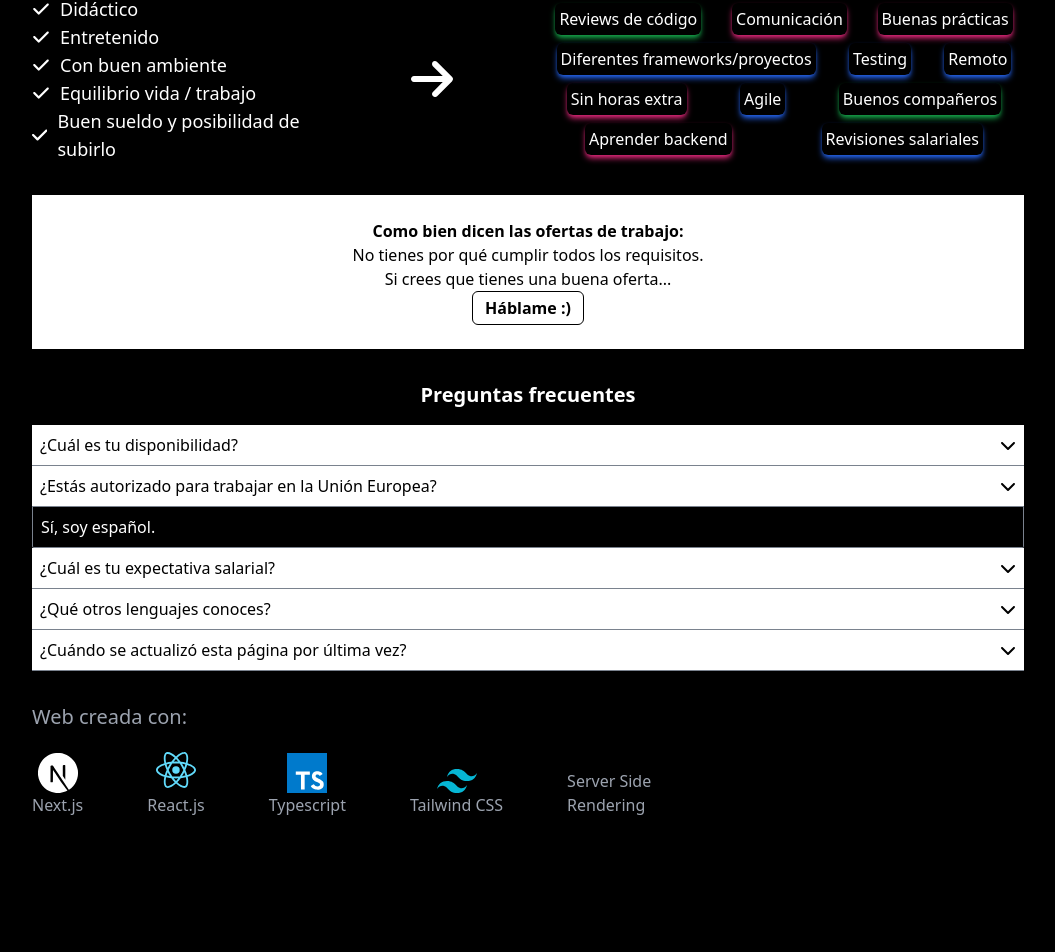
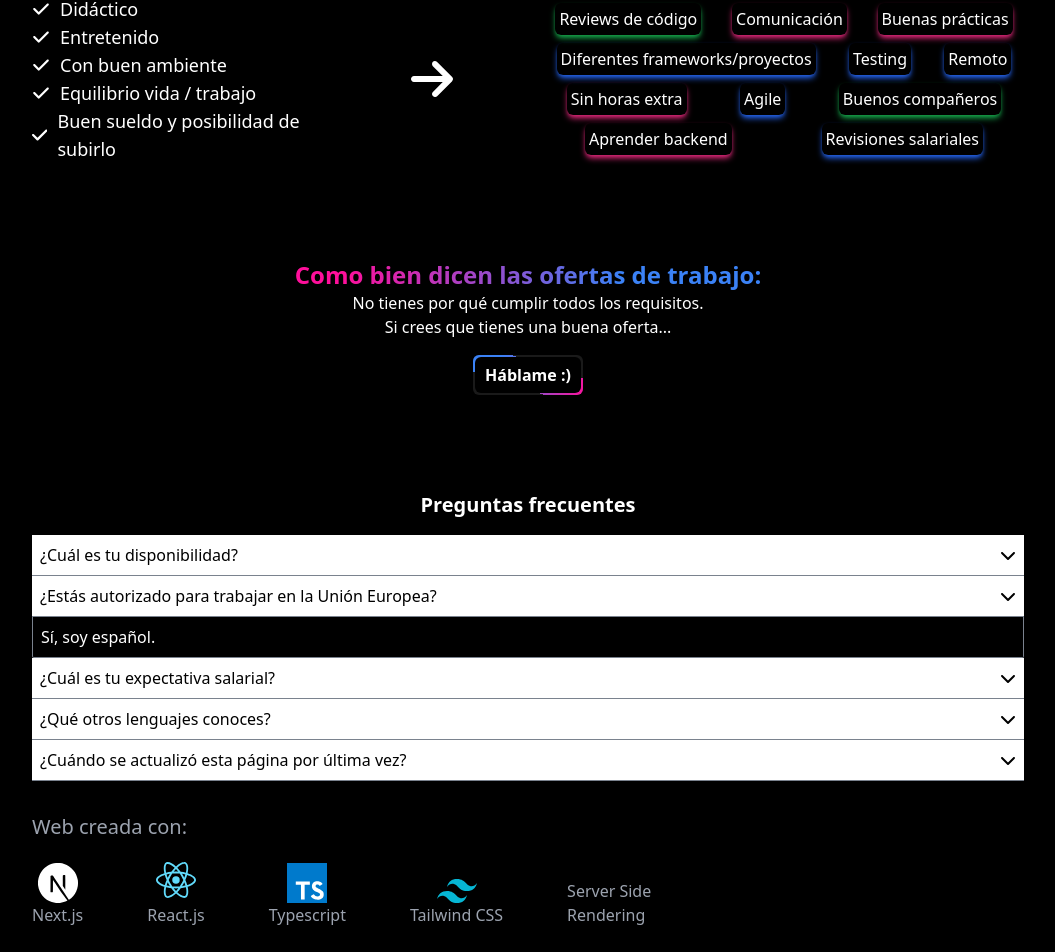
Before and after one commit to Kikemaji/resume, a Next.js app: page / in a window 1280 px wide. Shown: the part 2741-3693 px from the top of the page, without its empty margins (112-1167 px from the left). Before the commit the page ends 3606 px from the top, so only its background shows below. Built offline with nearby package versions, Linux system fonts and the light colour scheme.

Commit message:
Call to Action styles and responsive

```diff
--- a/src/app/page.tsx
+++ b/src/app/page.tsx
@@ -11,6 +11,7 @@ import CreatedSection from '@/components/sections/created/CreatedSection';
 import WhyMeSection from '@/components/sections/whyMe/WhyMeSection';
 import ChatSection from '@/components/sections/chat/ChatSection';
 import EducationSection from '@/components/sections/education/EducationSection';
+import CTA1 from '@/components/sections/CTA/CTA1';
 
 export default function Home() {
   const trabajoIdealContent = [
@@ -68,16 +69,7 @@ export default function Home() {
             </div>
           </div>
         </section>
-        <section className="my-8 bg-white p-6 text-center text-black">
-          <h3 className=" text-center font-bold">
-            Como bien dicen las ofertas de trabajo:
-          </h3>
-          <p>No tienes por qué cumplir todos los requisitos.</p>
-          <p>Si crees que tienes una buena oferta...</p>
-          <button className="rounded-md border border-black px-3 py-1 font-bold">
-            Háblame :&#41;
-          </button>
-        </section>
+        <CTA1 />
         <section className="my-8 flex flex-col gap-4">
           <h2 className="text-center text-xl font-bold">
             Preguntas frecuentes
--- /dev/null
+++ b/src/components/sections/CTA/CTA1.module.css
@@ -0,0 +1,58 @@
+.gradientText {
+  background: linear-gradient(
+    90deg,
+    rgba(255, 15, 155, 1) 10%,
+    rgb(59, 130, 246) 70%
+  );
+  -webkit-background-clip: text;
+  background-clip: text;
+  color: transparent;
+  display: inline-block;
+}
+
+.animatedBorderBox {
+  position: relative;
+  display: flex;
+  justify-content: center;
+  align-items: center;
+  background: #1a1a1a;
+  width: fit-content;
+  margin: 16px auto 0;
+  overflow: hidden;
+  border-radius: 6px;
+}
+
+.animatedBorderBox::after {
+  content: '';
+  position: absolute;
+  inset: 2px;
+  background-color: black;
+  border-radius: 6px;
+}
+
+.animatedBorderBox::before {
+  content: '';
+  position: absolute;
+  width: 140%;
+  height: 70%;
+  background: linear-gradient(
+    90deg,
+    rgba(255, 15, 155, 1) 10%,
+    rgb(59, 130, 246) 70%
+  );
+  animation: spinning 4s linear infinite;
+}
+
+.animatedBorderBox button {
+  position: relative;
+  z-index: 10;
+}
+
+@keyframes spinning {
+  0% {
+    transform: rotate(0deg);
+  }
+  100% {
+    transform: rotate(360deg);
+  }
+}
--- /dev/null
+++ b/src/components/sections/CTA/CTA1.tsx
@@ -0,0 +1,24 @@
+import React from 'react';
+import styles from './CTA1.module.css';
+import clsx from 'clsx';
+
+const CTA1 = () => {
+  return (
+    <section className="relative my-8 gap-2 py-16 text-center text-white">
+      <h2
+        className={clsx(styles.gradientText, 'text-center text-2xl font-bold')}
+      >
+        Como bien dicen las ofertas de trabajo:
+      </h2>
+      <p>No tienes por qué cumplir todos los requisitos.</p>
+      <p>Si crees que tienes una buena oferta...</p>
+      <div className={styles.animatedBorderBox}>
+        <button className=" px-3 py-2 font-bold transition-colors hover:bg-white hover:text-black">
+          Háblame :&#41;
+        </button>
+      </div>
+    </section>
+  );
+};
+
+export default CTA1;
```
